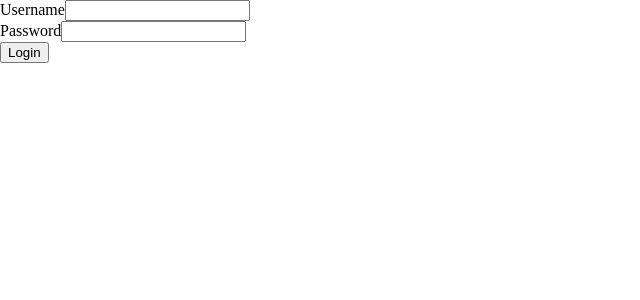
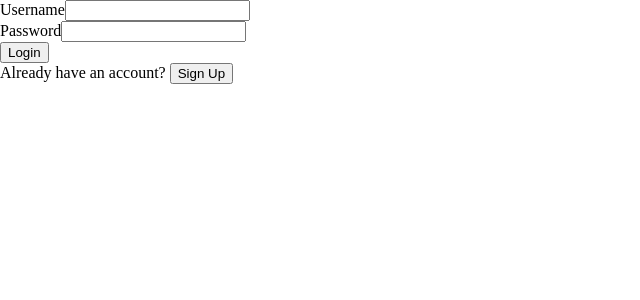
Before and after one commit to MauritzLM/note-app-client, a Vue app: page / in a window 1280 px wide. Shown: the top 300 px of the page, without its empty margins (0-640 px from the left). Built offline with nearby package versions, Linux system fonts and the light colour scheme.

Commit message:
added page toggle prop, updates localstorage on successful login

```diff
--- a/src/components/auth/LoginForm.vue
+++ b/src/components/auth/LoginForm.vue
@@ -1,6 +1,10 @@
 <script setup lang="ts">
 import { ref } from 'vue';
 import { auth_status, user } from '@/context';
+
+defineProps<{
+  pageToggle: (m: string) => void
+}>()
 
 const name_input = ref('')
 const password_input = ref('')
@@ -30,7 +34,8 @@ async function login(event: Event) {
     // change auth status, set user / localstorage
     if (response.status === 200) {
       user.setUser(data)
-      localStorage.setItem('user', JSON.stringify(data))
+
+      localStorage.setItem('user', JSON.stringify({ username: data.details.username, theme: data.details.theme, font: data.details.font, token: data.token.access_token }))
 
       auth_status.login()
     }
@@ -57,5 +62,7 @@ async function login(event: Event) {
     <span>{{ error }}</span>
 
     <button type="submit">Login</button>
+
+    <p>Already have an account? <button type="button" @click="pageToggle('signup')">Sign Up</button></p>
   </form>
 </template>
```
